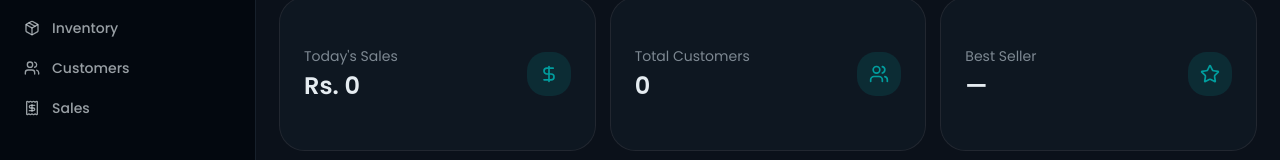
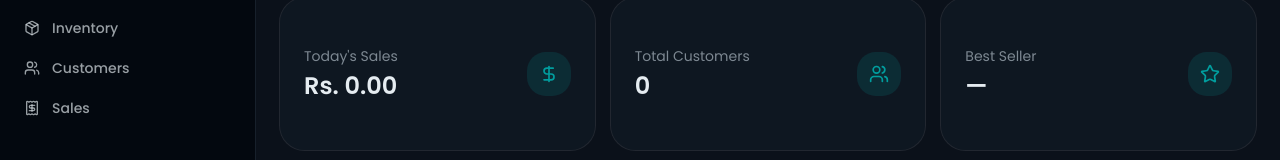
Before and after one commit to azeef-dev/nexa-pos, a Next.js app: page /provider in a window 1280 px wide. Shown: the part 146-306 px from the top of the page. Built offline with nearby package versions, Linux system fonts and the light colour scheme.

Commit message:
feat: update ProviderHomePage to calculate today's sales and best seller

```diff
--- a/src/app/(dashboard)/provider/page.js
+++ b/src/app/(dashboard)/provider/page.js
@@ -1,13 +1,36 @@
+"use client";
+
 import { Card, CardContent } from "@/components/ui/card";
 import { DollarSign, Users, Star } from "lucide-react";
+import { useSalesStore } from "@/lib/store/sales-store";
+import { useCustomersStore } from "@/lib/store/customers-store";
 
-const stats = [
-    { label: "Today's Sales", value: "Rs. 0", icon: DollarSign },
-    { label: "Total Customers", value: "0", icon: Users },
-    { label: "Best Seller", value: "—", icon: Star },
-];
+function isToday(iso) {
+    const d = new Date(iso);
+    const now = new Date();
+    return d.getDate() === now.getDate() && d.getMonth() === now.getMonth() && d.getFullYear() === now.getFullYear();
+}
 
 export default function ProviderHomePage() {
+    const sales = useSalesStore((s) => s.sales);
+    const customers = useCustomersStore((s) => s.customers);
+
+    const todaysSales = sales.filter((s) => isToday(s.date)).reduce((sum, s) => sum + s.total, 0);
+
+    const bestSellerMap = {};
+    sales.forEach((sale) => {
+        sale.items.forEach((item) => {
+            bestSellerMap[item.name] = (bestSellerMap[item.name] || 0) + item.qty;
+        });
+    });
+    const bestSeller = Object.entries(bestSellerMap).sort((a, b) => b[1] - a[1])[0]?.[0] || "—";
+
+    const stats = [
+        { label: "Today's Sales", value: `Rs. ${todaysSales.toFixed(2)}`, icon: DollarSign },
+        { label: "Total Customers", value: String(customers.length), icon: Users },
+        { label: "Best Seller", value: bestSeller, icon: Star },
+    ];
+
     return (
         <div>
             <h1 className="mb-6 text-2xl font-semibold text-foreground">Dashboard</h1>
```
